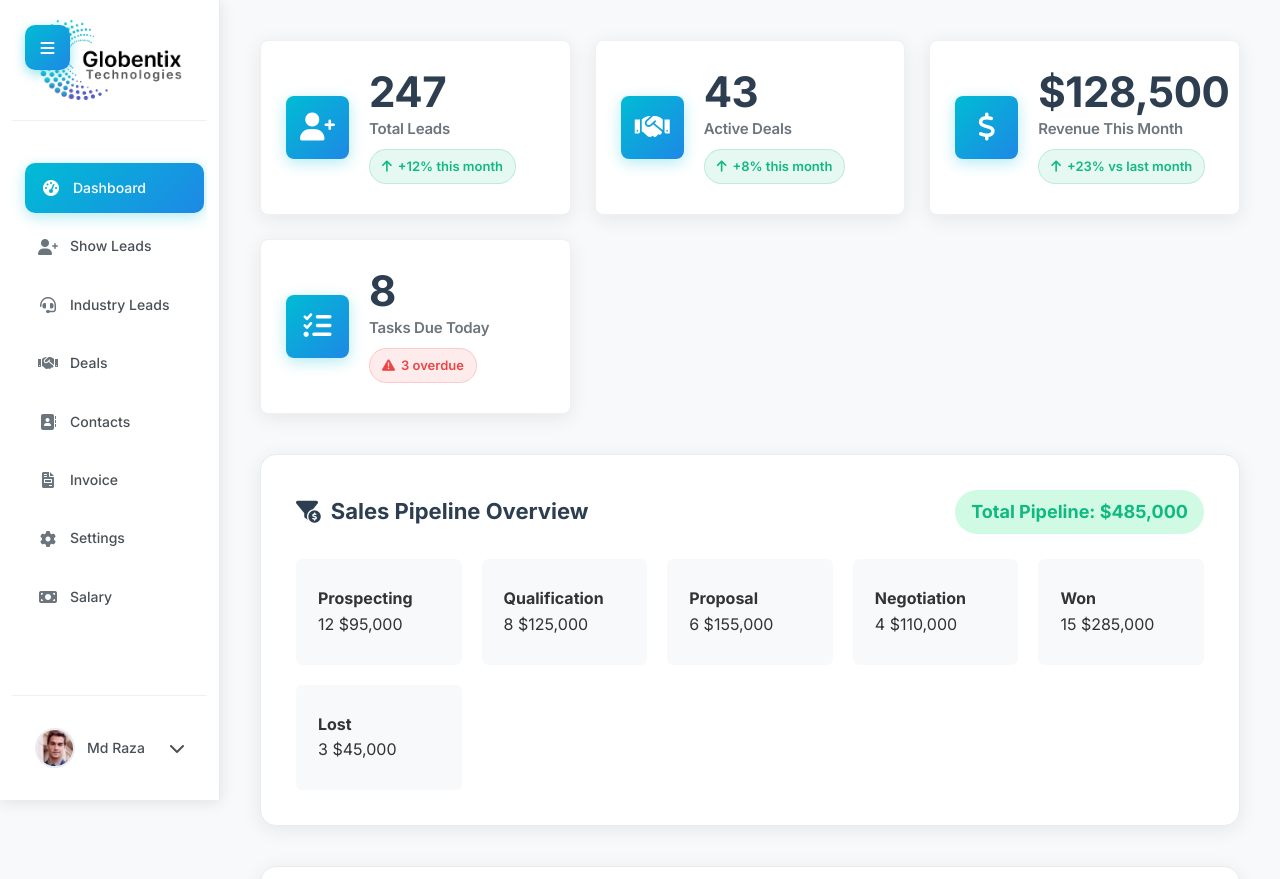
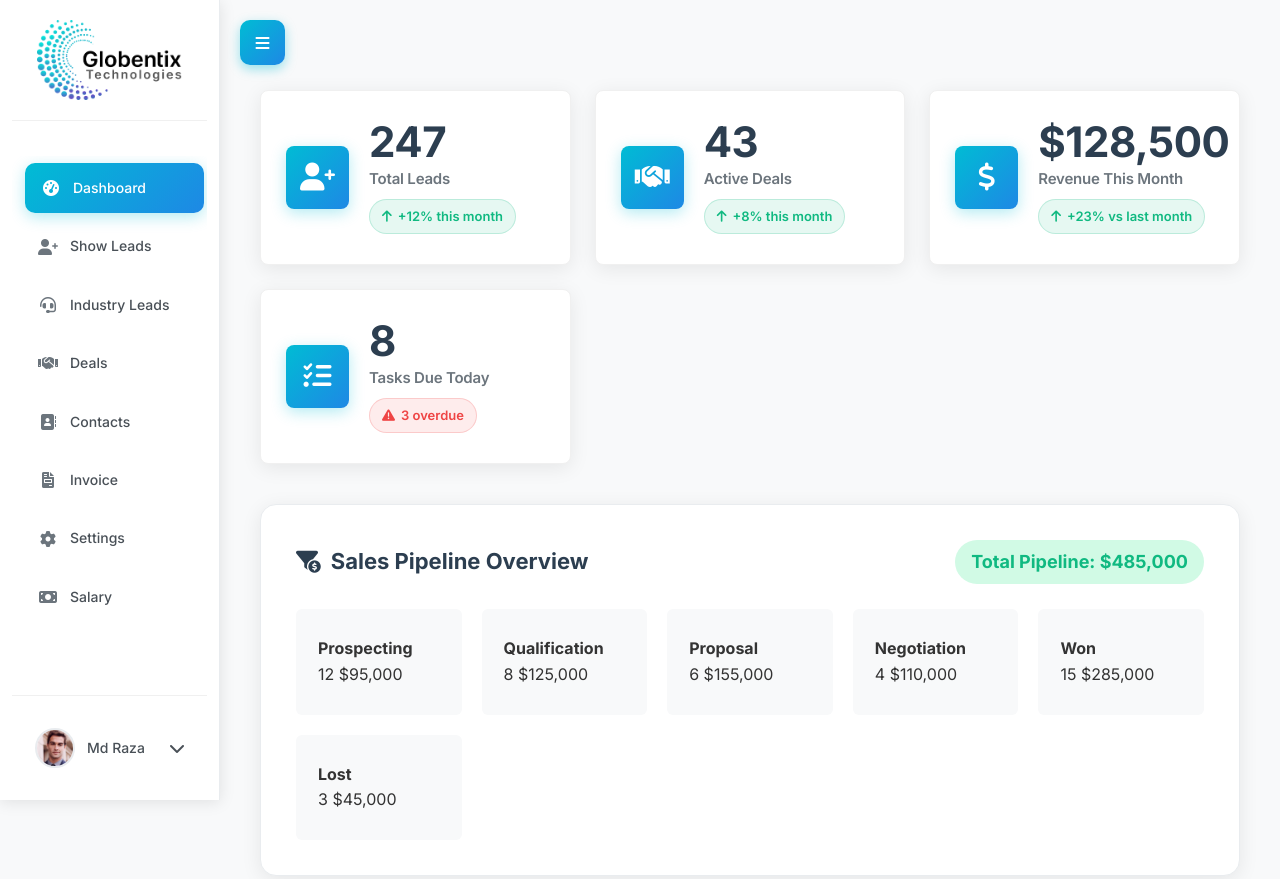
Before and after one commit to Mdraza78/CRM-Admin-Panel, a website: page src/MAIN_PAGE/index.html in a window 1280 px wide. Shown: the top 879 px of the page. Drawn offline with Linux system fonts and the light colour scheme.

Commit message:
Left menu css fixed

```diff
--- a/src/MAIN_PAGE/style.css
+++ b/src/MAIN_PAGE/style.css
@@ -368,9 +368,9 @@ nav-link.active:hover i,
 
 /* ===== MENU TOGGLE BUTTON - MOVED TO MAIN CONTENT ===== */
 .menu-toggle {
-    position: fixed;
-    top: 25px;
-    left: 25px;
+    position: absolute; /* Changed from fixed to absolute */
+    top: 20px; /* Adjusted positioning */
+    left: 20px;
     width: 45px;
     height: 45px;
     background: linear-gradient(135deg, #00BCD4 0%, #1E88E5 100%);
@@ -382,7 +382,7 @@ nav-link.active:hover i,
     justify-content: center;
     cursor: pointer;
     transition: all 0.3s ease;
-    z-index: 1001;
+    z-index: 100; /* Reduced from 1001 to stay within main content context */
     box-shadow: 0 4px 12px rgba(0, 188, 212, 0.4);
 }
 
@@ -393,7 +393,6 @@ nav-link.active:hover i,
 .menu-toggle:active {
     transform: scale(0.95);
 }
-
 /* Sidebar collapsed state */
 .app-container.sidebar-collapsed .header {
     transform: translateX(-100%);
@@ -699,8 +698,10 @@ nav-link.active:hover i,
 
 /* ===== MAIN CONTENT STYLING ===== */
 .main-content {
+    position: relative; /* ADD THIS */
     flex: 1;
     padding: 40px;
+    padding-top: 90px; /* Increased to make room for menu toggle */
     max-width: 1800px;
     margin: 0 auto;
     width: 100%;
```
